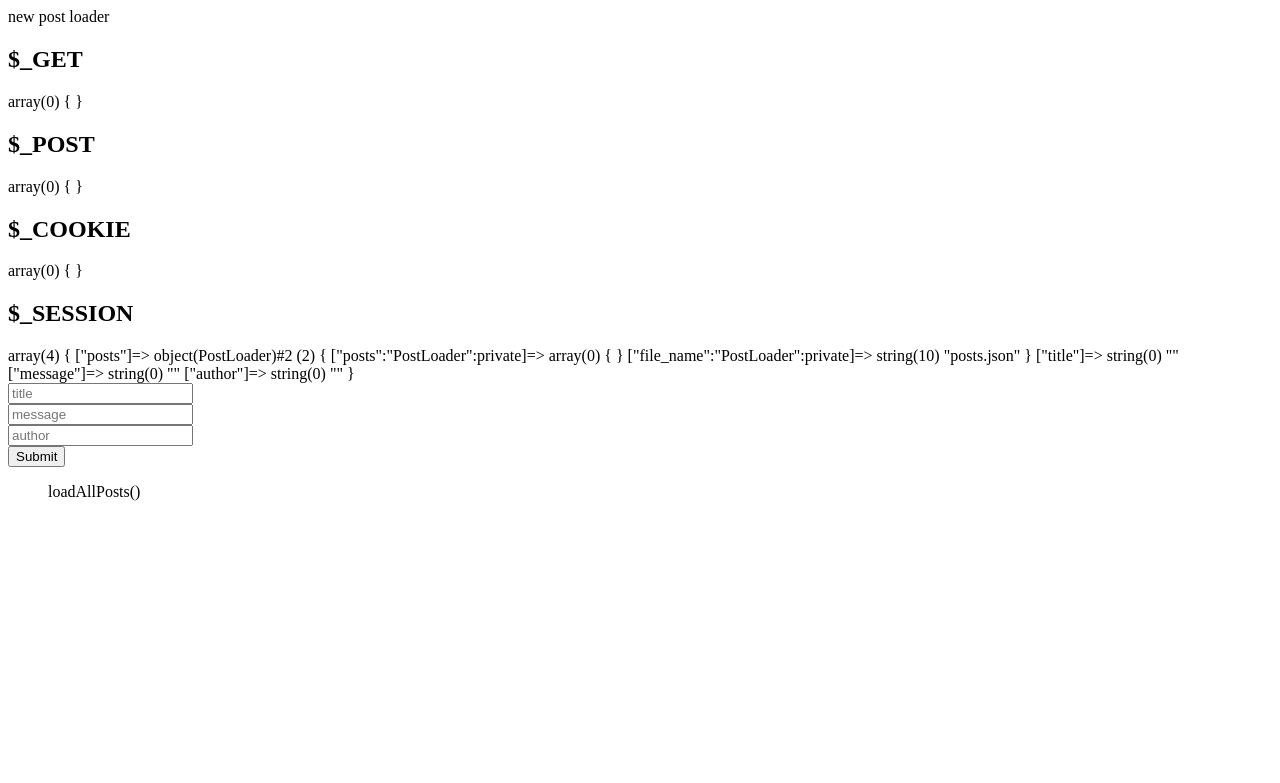
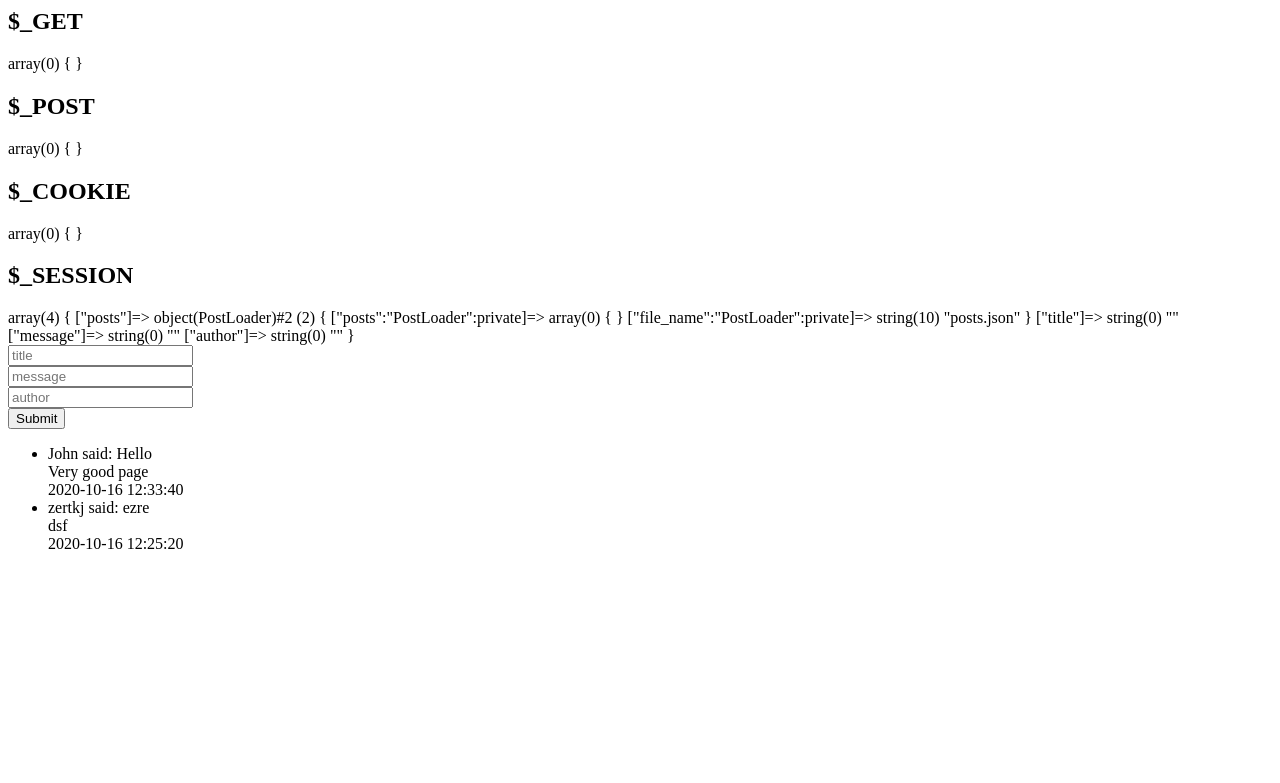
Before and after one commit to glezzz/php-guestbook, a PHP site: page / in a window 1280 px wide. Shown: the top 783 px of the page. Run offline with PHP 8.4, Linux system fonts and the light colour scheme.

Commit message:
prelunch push

```diff
--- a/PostLoader.php
+++ b/PostLoader.php
@@ -11,7 +11,7 @@ class PostLoader
 
     public function __construct()
     {
-        echo "new post loader <br/>";
+        //echo "new post loader <br/>";
     }
 
     public function createPost(string $title, string $content, string $author)
@@ -20,7 +20,7 @@ class PostLoader
         //echo $post . "<br/>";
         //echo count($this->posts) . "<br/>";
         array_unshift($this->posts, $post);     //array_unshift — Prepend one or more elements to the beginning of an array
-        echo count($this->posts) . "<br/>";
+        //echo count($this->posts) . "<br/>";
         $this->saveAllPosts();
     }
 
@@ -49,7 +49,7 @@ class PostLoader
      */
     public function loadAllPosts()
     {
-        echo 'loadAllPosts()<br/>';
+        //echo 'loadAllPosts()<br/>';
         if (file_exists($this->file_name)) {
             //open a file
             $content = file_get_contents($this->file_name);
--- /dev/null
+++ b/posts.json
@@ -0,0 +1 @@
+[{"title":"Hello","content":"Very good page","date":"2020-10-16T12:33:40+0200","author":"John"},{"title":"ezre","content":"dsf","date":"2020-10-16T12:25:20+0200","author":"zertkj"}]
```
Also changed, not shown: index.php (+3 -5 lines).
